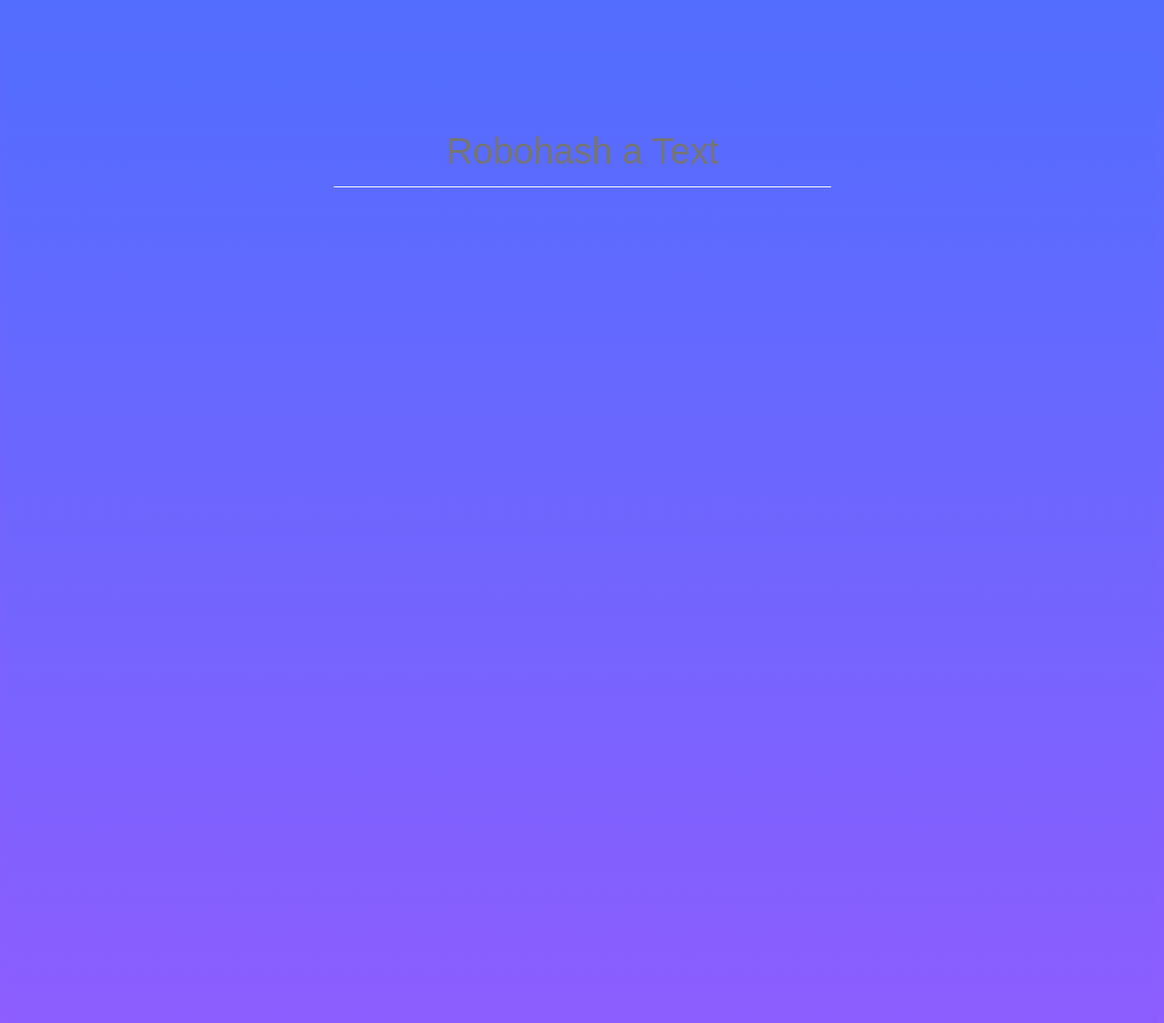
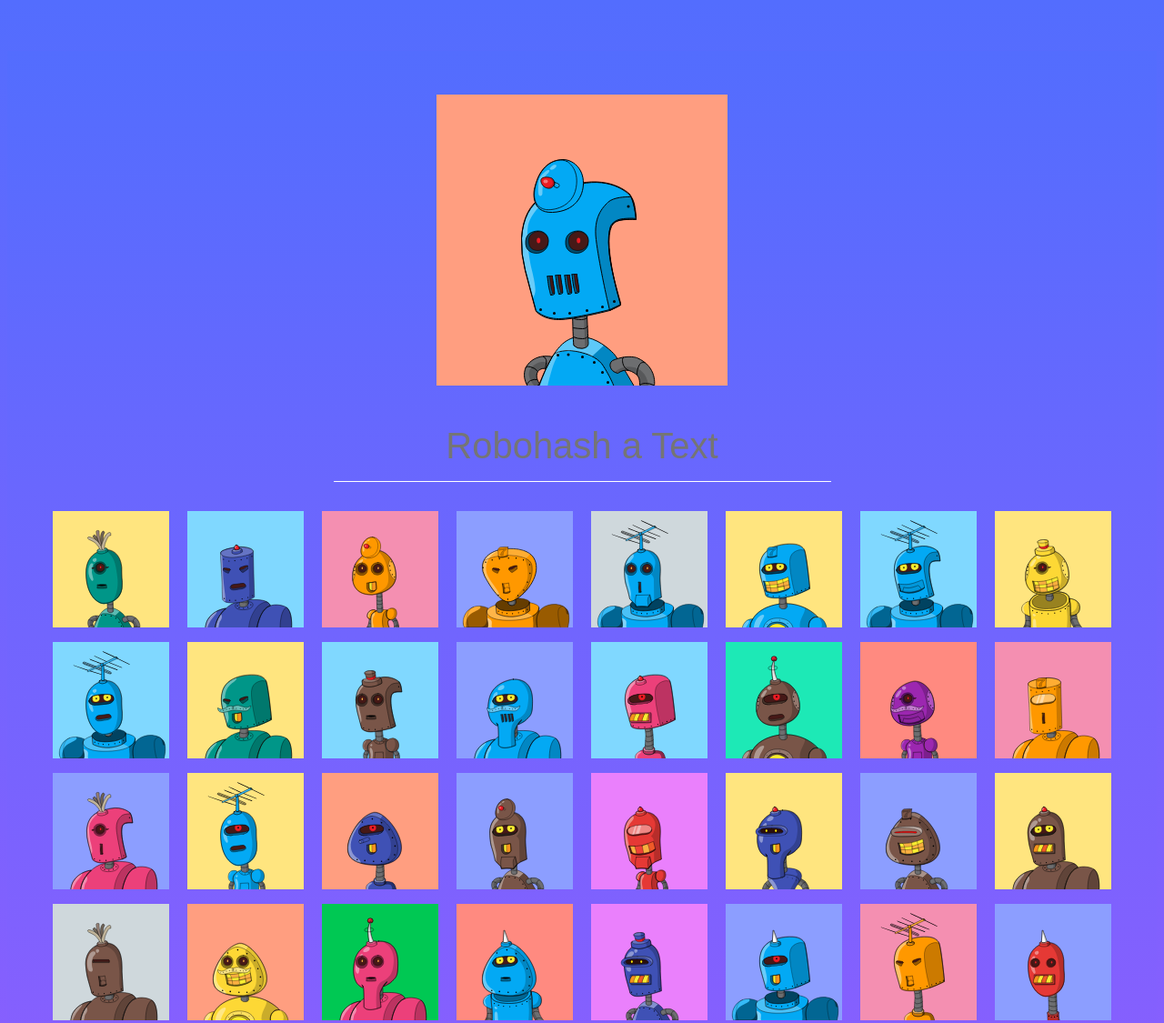
Before and after one commit to nimiq/robohash, a website: page index.html in a window 1280 px wide. Shown: the top 1125 px of the page at 91% size. Drawn offline with Linux system fonts and the light colour scheme; files whose address does not match are found by name.

Commit message:
Complete use of es6 and css imports

```diff
--- a/index.html
+++ b/index.html
@@ -126,11 +126,10 @@
         <div class="robohash small"></div>
         <div class="robohash small"></div>
     </div>
-    <script src="src/js/robohash.js"></script>
-    <!-- <script src="dist/robohash.min.js"></script> -->
-    <script type="text/javascript">
-    const now = Date.now()
-    document.querySelectorAll('.robohash').forEach((e, i) => Robohash.render(now + 'identicon' + i, e))
+    <script type="module">
+        import Robohash from './src/js/robohash.js';
+        const now = Date.now()
+        document.querySelectorAll('.robohash').forEach((e, i) => Robohash.render(now + 'identicon' + i, e))
     </script>
 </body>
 
```
Also changed, not shown: dist/robohash.min.js.
